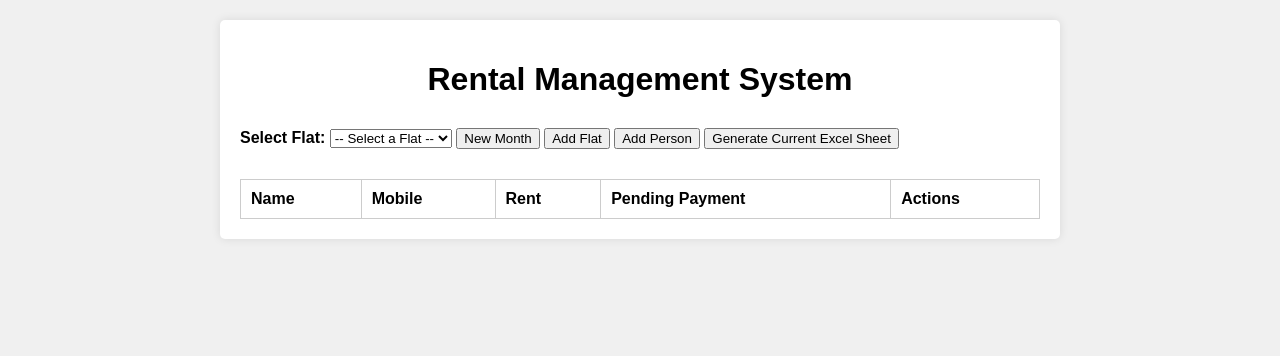
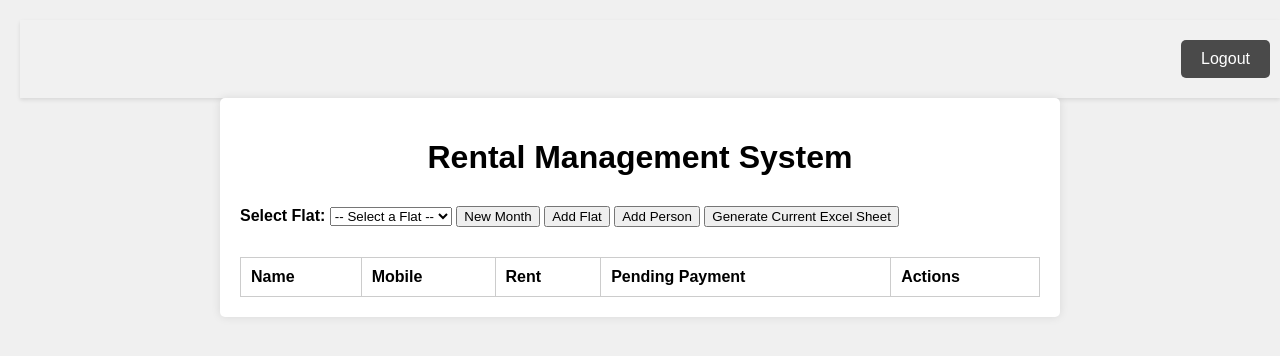
Before and after one commit to rameesdev/rental, a website: page public/index.html in a window 1280 px wide. Drawn offline with Linux system fonts and the light colour scheme; no server answers.

```diff
--- a/public/index.html
+++ b/public/index.html
@@ -172,12 +172,38 @@
     color: red;
     font-style: italic;
 }
+.header {
+    width: 100%;
+    padding: 10px;
+    background-color: #f1f1f1;
+    display: flex;
+    justify-content: flex-end;
+    align-items: center;
+    box-shadow: 0 2px 4px rgba(0,0,0,0.1);
+}
 
+.logout-button {
+    padding: 10px 20px;
+    font-size: 16px;
+    color: white;
+    background-color: #4a4a4a; /* Dark grey */
+    border: none;
+    border-radius: 5px;
+    cursor: pointer;
+    transition: background-color 0.3s;
+}
+
+.logout-button:hover {
+    background-color: #2f2f2f; /* Darker grey */
+}
 
 
     </style>
 </head>
 <body>
+    <div class="header">
+        <button class="logout-button" onclick="logout()">Logout</button>
+    </div>
     <div class="container">
         <h1>Rental Management System</h1>
         <div>
@@ -296,7 +322,9 @@
         let selectedFlat = null; // Variable to store currently selected flat
         let currentPersonIndex = null; // Index of the currently selected person
 
-
+    function logout(){
+        fetch("/api/logout").then(()=>{location.reload()})
+    }
         // Function to handle flat selection from dropdown
         function addFlat() {
     const flatName = prompt("Enter flat name:");
--- a/routes/flats.js
+++ b/routes/flats.js
@@ -294,4 +294,8 @@
     if(data){res.write(data);res.end();return}
 
 })
+router.get('/logout', (req, res) => {
+    res.clearCookie('token');
+    res.send('Logged out and cookie cleared');
+});
 module.exports = router;
```
